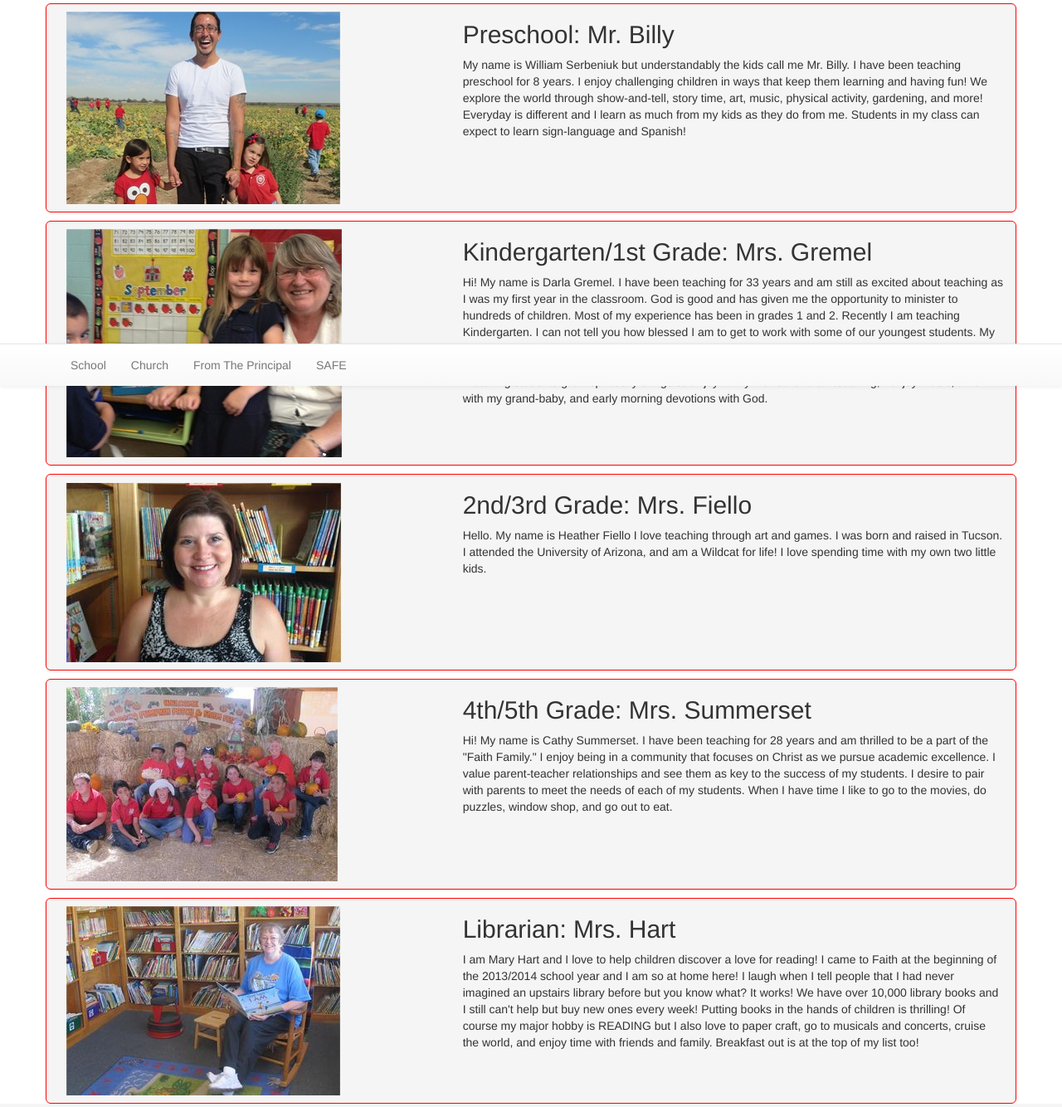
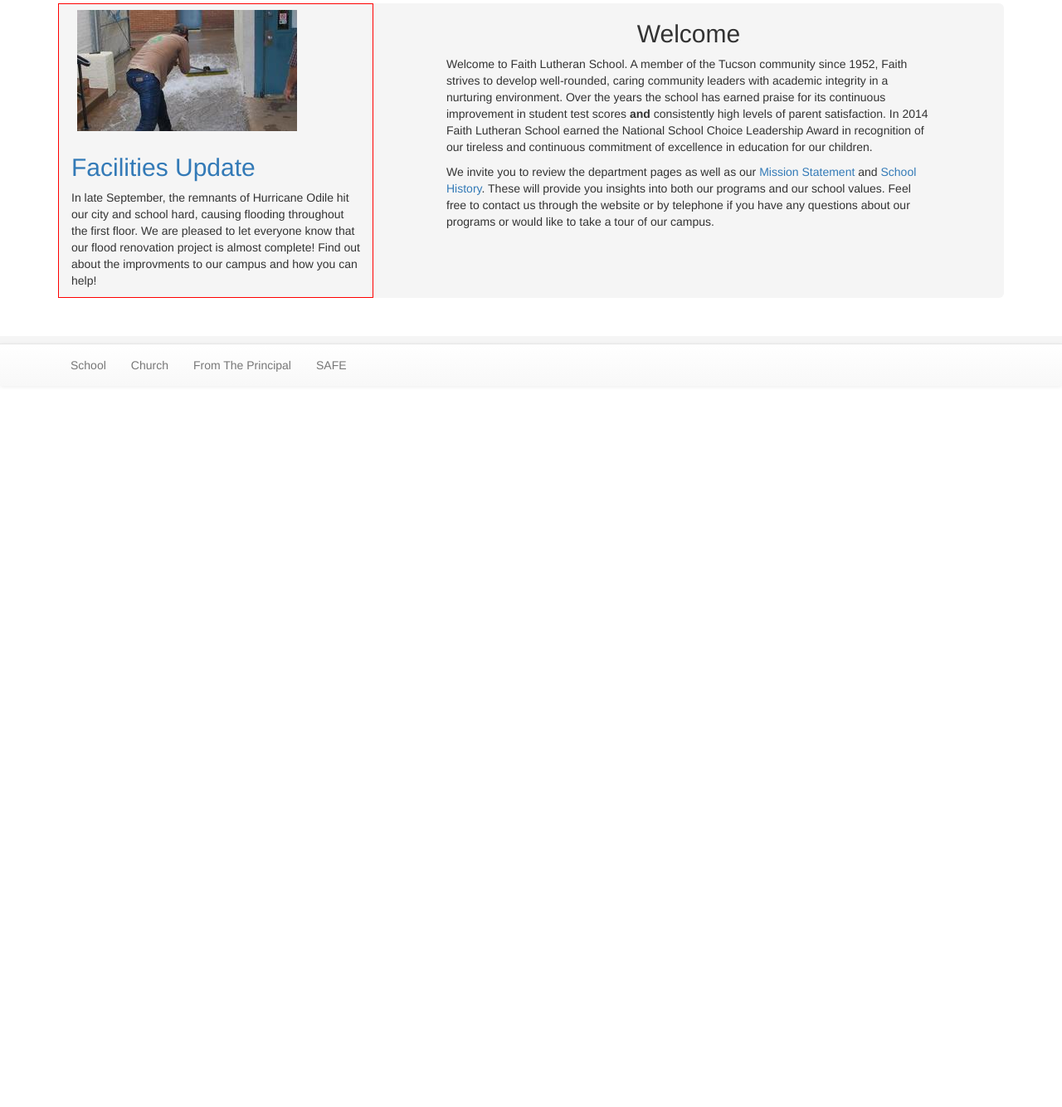
Before and after one commit to ErinStone/faith-lutheran, a plain HTML site: page index.html in a window 1280 px wide. Shown: the part 335-1669 px from the top of the page at 83% size. After the commit the page ends 800 px from the top, so only its background shows below. Drawn offline with nearby package versions, Linux system fonts and the light colour scheme.

Commit message:
final changes for bootstrap-y-ness

```diff
--- a/index.html
+++ b/index.html
@@ -61,48 +61,26 @@
          </div>
 
          <section id="content">
-         <div class="row">
-            <div class="col-md-5"><img src="images/mr-billy.jpg" class="img-responsive" alt="Mr.Billy"/></div>
-            <div class="col-md-7">
-               <h2>Preschool: Mr. Billy</h2>
-               <p>My name is William Serbeniuk but understandably the kids call me Mr. Billy. I have been teaching preschool for 8 years. I enjoy challenging children in ways that keep them learning and having fun! We explore the world through show-and-tell, story time, art, music, physical activity, gardening, and more! Everyday is different and I learn as much from my kids as they do from me. Students in my class can expect to learn sign-language and Spanish!</p>
-            </div>
-         </div>
-
-
-         <div class="row">
-            <div class="col-md-5"><img src="images/mrs-gremel-kinder.jpg" class="img-responsive" alt="Mrs. Gremel"/></div>
-            <div class="col-md-7">
-               <h2>Kindergarten/1st Grade: Mrs. Gremel</h2>
-               <p>Hi! My name is Darla Gremel. I have been teaching for 33 years and am still as excited about teaching as I was my first year in the classroom. God is good and has given me the opportunity to minister to hundreds of children. Most of my experience has been in grades 1 and 2.  Recently I am teaching Kindergarten. I can not tell you how blessed I am to get to work with some of our youngest students. My experience in 1st and 2nd grade have given me extra insight when it comes to the academic achievements expected of kindergarten students. "Jesus Time" (religion) is my favorite time in the day. Watching students grow spiritually brings such joy to my life. Other than teaching, I enjoy music, time with my grand-baby, and early morning devotions with God. </p>
-            </div>
-         </div>
-
-         <div class="row">
-            <div class="col-md-5"><img src="images/mrs-fiello-3rd.jpg" class="img-responsive" alt="Mrs. Fiello"/></div>
-            <div class="col-md-7">
-               <h2>2nd/3rd Grade: Mrs. Fiello</h2>
-               <p>Hello. My name is Heather Fiello I love teaching through art and games. I was born and raised in Tucson. I attended the University of Arizona, and am a Wildcat for life! I love spending time with my own two little kids.</p>
-            </div>
-         </div>
-
-
-         <div class="row">
-            <div class="col-md-5"><img src="images/mrs-summerset-4th-5th.jpg" class="img-responsive" alt="Mrs. Summerset" /></div>
-            <div class="col-md-7">
-               <h2>4th/5th Grade: Mrs. Summerset</h2>
-               <p>Hi! My name is Cathy Summerset. I have been teaching for 28 years and am thrilled to be a part of the "Faith Family." I enjoy being in a community that focuses on Christ as we pursue academic excellence. I value parent-teacher relationships and see them as key to the success of my students. I desire to pair with parents to meet the needs of each of my students. When I have time I like to go to the movies, do puzzles, window shop, and go out to eat.</p>
-            </div>
-         </div>
-
-
-         <div class="row">
-            <div class="col-md-5"><img src="images/mrs-hart-library.jpg" class="img-responsive" alt="Mrs. Hart"/></div>
-            <div class="col-md-7">
-               <h2>Librarian: Mrs. Hart</h2>
-               <p>I am Mary Hart and I love to help children discover a love for reading! I came to Faith at the beginning of the 2013/2014 school year and I am so at home here! I laugh when I tell people that I had never imagined an upstairs library before but you know what? It works! We have over 10,000 library books and I still can't help but buy new ones every week! Putting books in the hands of children is thrilling! Of course my major hobby is READING but I also love to paper craft, go to musicals and concerts, cruise the world, and enjoy time with friends and family. Breakfast out is at the top of my list too! </p>
-            </div>
-         </div>
+         <div class="row head-row">
+           <div class="col-md-4 col-sidebar">
+            <aside id="featured">
+              <article>
+                <figure>
+                  <img src="images/flood-cleanup.jpg" class="img-responsive" alt="Construction Work" />
+                </figure>
+                <h2><a href="#">Facilities Update</a></h2>
+                <p>In late September, the remnants of Hurricane Odile hit our city and school hard, causing flooding throughout the first floor. We are pleased to let everyone know that our flood renovation project is almost complete! Find out about the improvments to our campus and how you can help!</p>
+              </article>
+            </aside>
+           </div>
+           <div class="col-md-8 col-content">
+             <article id="welcome">
+                <h2>Welcome</h2>
+                <p>Welcome to Faith Lutheran School. A member of the Tucson community since 1952, Faith strives to develop well-rounded, caring community leaders with academic integrity in a nurturing environment. Over the years the school has earned praise for its continuous improvement in student test scores <strong>and</strong> consistently high levels of parent satisfaction. In 2014 Faith Lutheran School earned the National School Choice Leadership Award in recognition of our tireless and continuous commitment of excellence in education for our children.</p>
+                <p>We invite you to review the department pages as well as our <a href="#">Mission Statement</a> and <a href="#">School History</a>. These will provide you insights into both our programs and our school values. Feel free to contact us through the website or by telephone if you have any questions about our programs or would like to take a tour of our campus.</p>
+            </article>
+           </div>
+          </div>
          </section>
       </div> <!-- /container -->
 
--- a/styles/my-bs-style.css
+++ b/styles/my-bs-style.css
@@ -43,3 +43,15 @@ img {
    border: none;
    margin: 0;
 }
+
+.col-sidebar {
+   border: 1px solid red;
+}
+
+.col-content h2{
+   text-align: center;
+}
+
+.col-content article {
+   padding: 0 10% 0 10%;
+}
```
